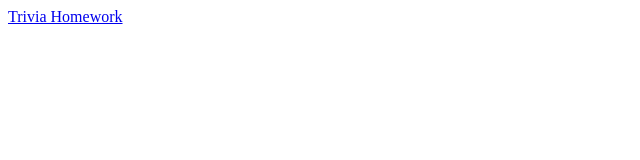
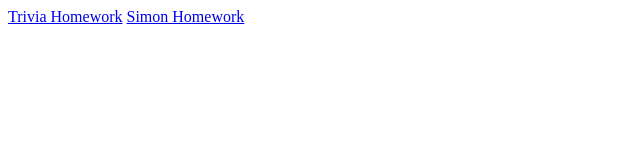
Before and after one commit to DuVante/GameDev, a plain HTML site: page index.html in a window 1280 px wide. Shown: the whole page, without its empty margins (0-640 px from the left). Drawn offline with Linux system fonts and the light colour scheme.

Commit message:
Update index for hw2

```diff
--- a/index.html
+++ b/index.html
@@ -6,5 +6,6 @@
 
 <body>
 	<a href="/TriviaHW/TriviaHW.html">Trivia Homework</a>
+	<a href="/SimonHWjM/SimonHWjM.html">Simon Homework</a>
 </body>
 </html>
```
Also changed, not shown: 1 other file.
